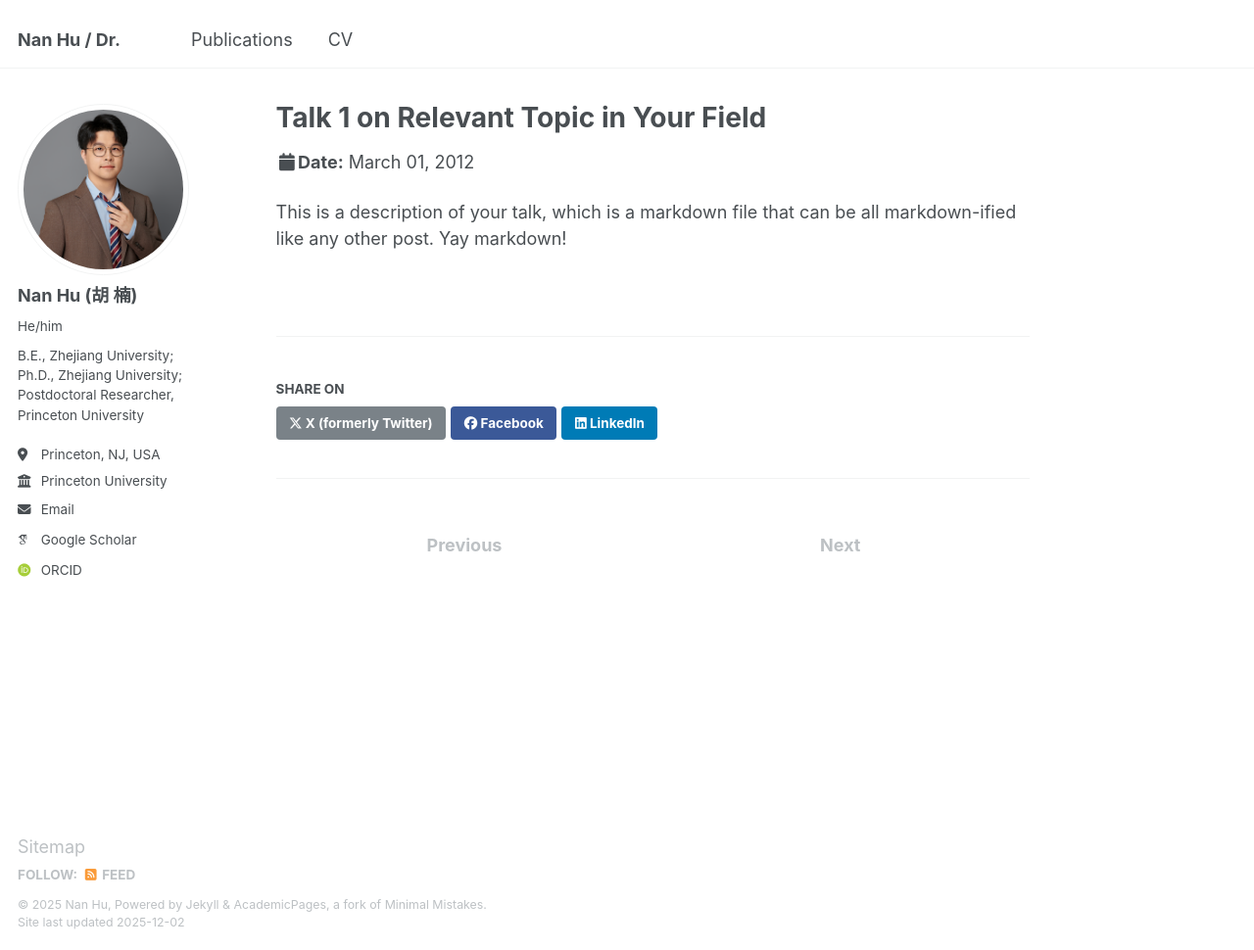
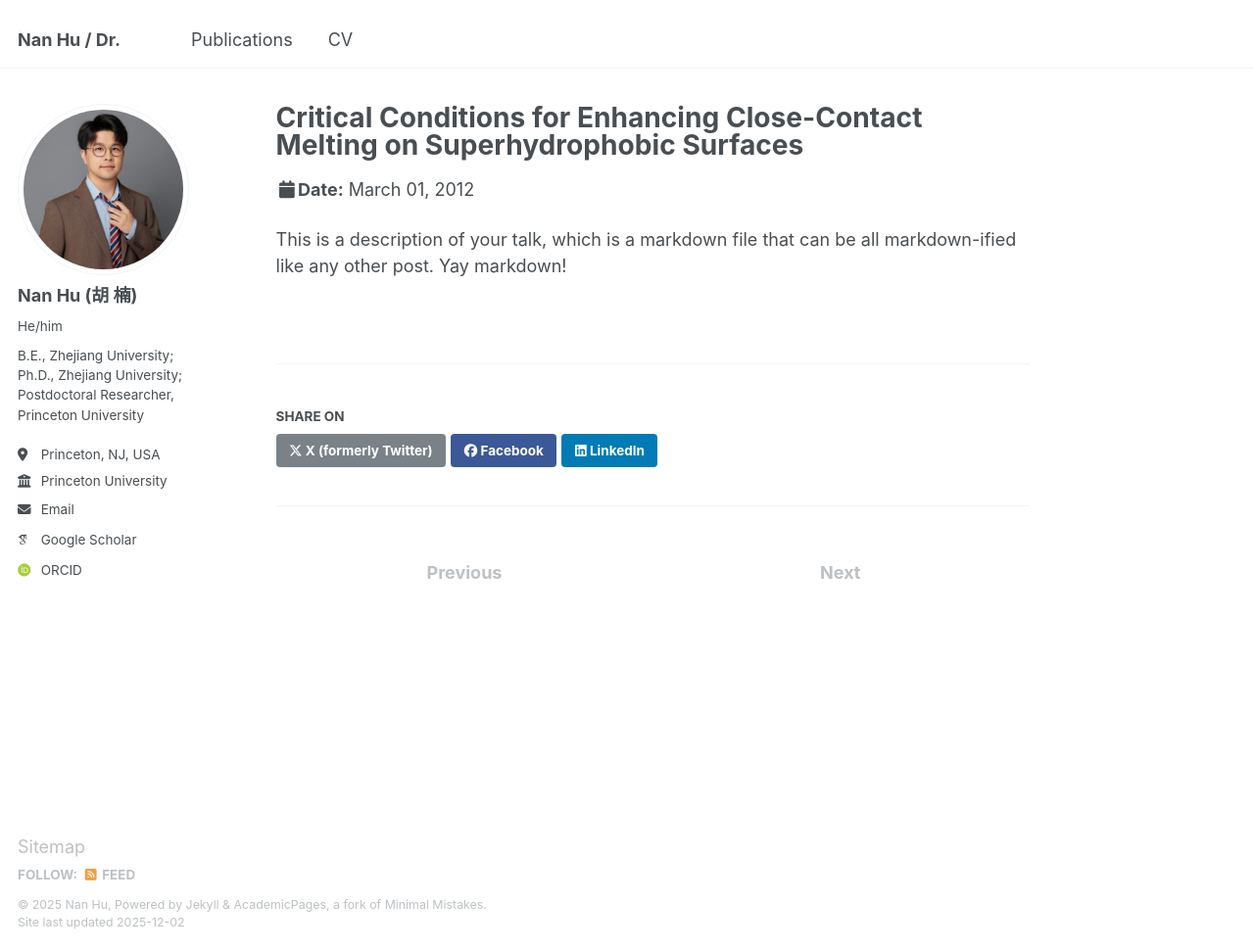
Before and after one commit to princetonNanHu/Nan, a Jekyll site: the page built from _talks/2012-03-01-talk-1.md, in a window 1280 px wide and 970 px high. Shown: the whole window at 98% size. Built offline with Jekyll 4.4.1, drawn with Linux system fonts in a browser that asks for light colours; some web fonts are replaced.

Commit message:
Update title of Talk 1 to reflect new topic

```diff
--- a/_talks/2012-03-01-talk-1.md
+++ b/_talks/2012-03-01-talk-1.md
@@ -1,5 +1,5 @@
 ---
-title: "Talk 1 on Relevant Topic in Your Field"
+title: "Critical Conditions for Enhancing Close-Contact Melting on Superhydrophobic Surfaces"
 collection: talks
 type: "Talk"
 permalink: /talks/2012-03-01-talk-1
```
